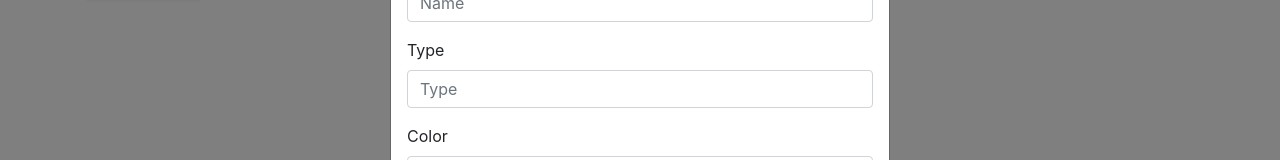
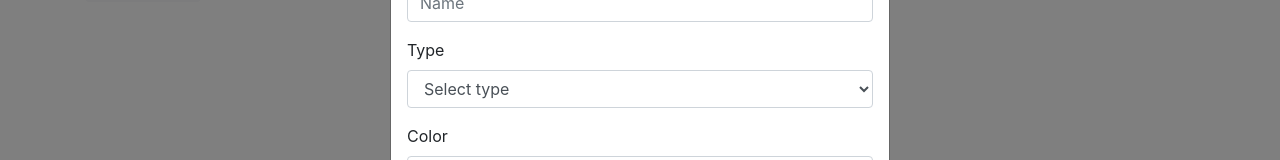
Before and after one commit to oliver-norden/mern_vehicles, a React (Create React App) app in the folder client/: page / in a window 1280 px wide. Both pictures are taken after a click on the button "Add Vehicle". Shown: the part 156-316 px from the top of the page. Built offline with nearby package versions, Linux system fonts and the light colour scheme; no server answers.

Commit message:
Changed vehicle type input to select

```diff
--- a/client/src/components/VehicleModal.js
+++ b/client/src/components/VehicleModal.js
@@ -66,11 +66,16 @@ export class VehicleModal extends Component {
                             </FormGroup>
                             <FormGroup>
                                 <Label for='type'>Type</Label>
-                                <Input type='text' name='type' id='type' placeholder='Type' onChange={this.onChange} />
+                                <Input type='select' name='type' id='type' onChange={this.onChange} >
+                                    <option value=''>Select type</option>
+                                    <option value='car'>Car</option>
+                                    <option value='motorcycle'>Motorcycle</option>
+                                    <option value='truck'>Truck</option>
+                                </Input>
                             </FormGroup>
                             <FormGroup>
                                 <Label for='color'>Color</Label>
-                                <Input type='select' name='color' id='color' placeholder='Color' onChange={this.onChange} >
+                                <Input type='select' name='color' id='color' onChange={this.onChange} >
                                     <option value=''>Select color</option>
                                     <option value='red'>Red</option>
                                     <option value='green'>Green</option>
```
